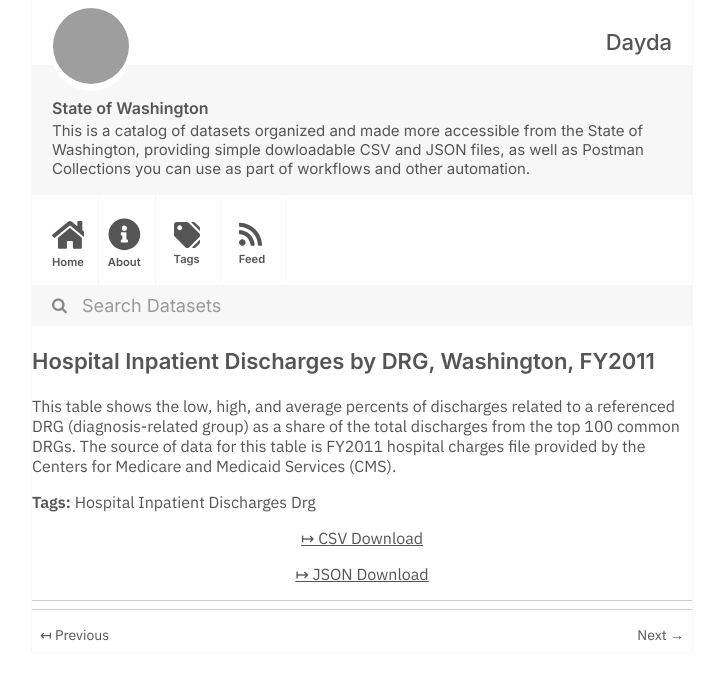
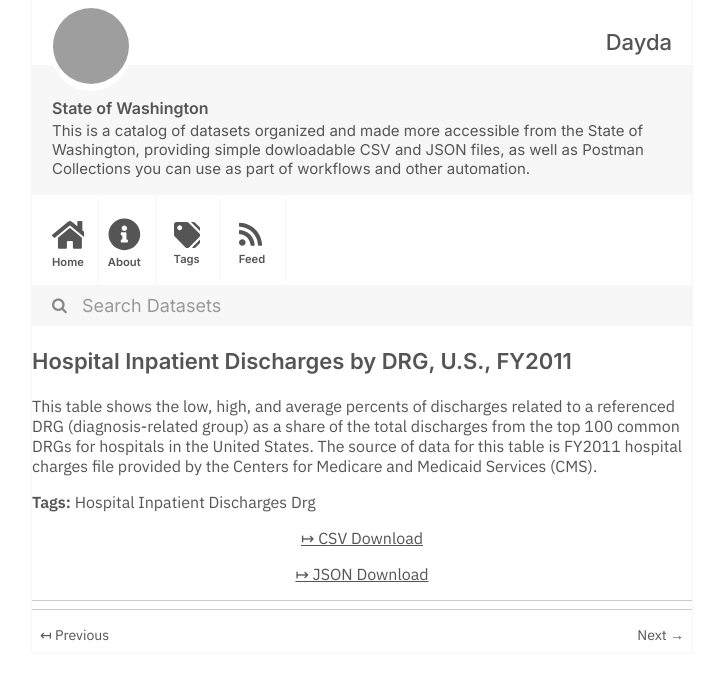
Before and after one commit to dayda-entities/state-of-washington, a Jekyll site: the page built from _posts/2020-11-10-hospital-inpatient-discharges-.md, in a window 1280 px wide, cut to the strip 0-680 px from the top of the page. Shown: the whole strip, without its empty margins (278-1001 px from the left). Built offline with Jekyll 4.4.1, drawn with Linux system fonts in a browser that asks for light colours; grey boxes are pictures that could not be loaded.

Commit message:
Publish Data

```diff
--- a/_posts/2020-11-10-hospital-inpatient-discharges-.md
+++ b/_posts/2020-11-10-hospital-inpatient-discharges-.md
@@ -1,16 +1,16 @@
 ---
-title: 'Hospital Inpatient Discharges by DRG, Washington, FY2011'
-created: '2020-11-10T17:21:10.613773'
-modified: '2020-11-10T17:21:10.613783'
+title: 'Hospital Inpatient Discharges by DRG, U.S., FY2011'
+created: '2020-11-10T17:21:25.410174'
+modified: '2020-11-10T17:21:25.410185'
 state: active
 type: dataset
 tags:
   - Hospital Inpatient Discharges Drg
 groups:
   - Local Government
-csv_url: 'https://data.wa.gov/api/views/p2c3-pm28/rows.csv?accessType=DOWNLOAD'
-json_url: 'https://data.wa.gov/api/views/p2c3-pm28/rows.json?accessType=DOWNLOAD'
+csv_url: 'https://data.wa.gov/api/views/swuj-ccgu/rows.csv?accessType=DOWNLOAD'
+json_url: 'https://data.wa.gov/api/views/swuj-ccgu/rows.json?accessType=DOWNLOAD'
 layout: post
 
 ---
-This table shows the low, high, and average percents of discharges related to a referenced DRG (diagnosis-related group) as a share of the total discharges from the top 100 common DRGs.  The source of data for this table is FY2011 hospital charges file provided by the Centers for Medicare and Medicaid Services (CMS).
+This table shows the low, high, and average percents of discharges related to a referenced DRG (diagnosis-related group) as a share of the total discharges from the top 100 common DRGs for hospitals in the United States. The source of data for this table is FY2011 hospital charges file provided by the Centers for Medicare and Medicaid Services (CMS).
```
